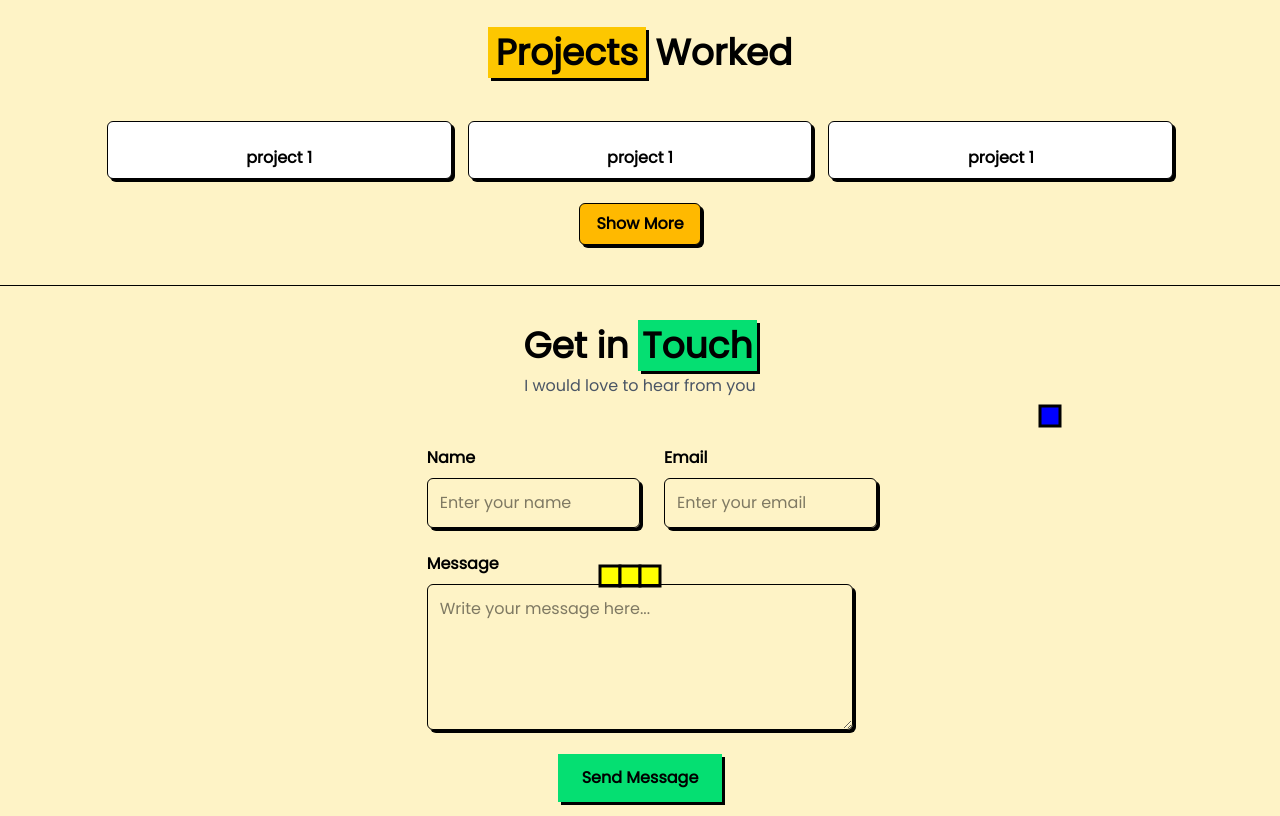
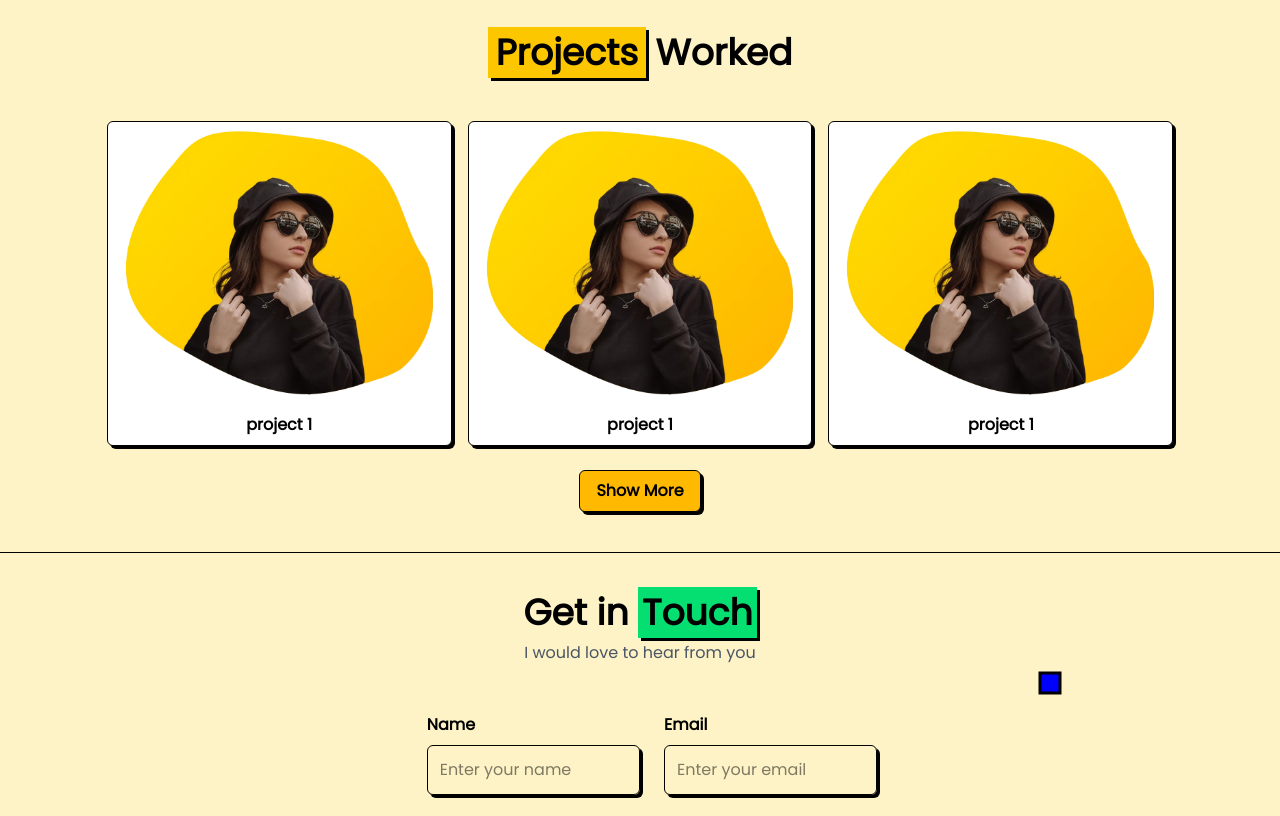
Before and after one commit to sanju-010/sanju, a website: page index.html in a window 1280 px wide. Shown: the part 2126-2942 px from the top of the page. Drawn offline with Linux system fonts and the light colour scheme; the site is published under a folder, as on GitHub Pages, so addresses that start at the root find nothing.

Commit message:
Updated Images.

```diff
--- a/index.html
+++ b/index.html
@@ -551,7 +551,7 @@
                         <!-- animated bg layer -->
                         <div
                             class="absolute w-full h-full transition-all duration-300 right-full top-full bg-amber-400 group-hover:right-0 group-hover:top-0">
-                        </div> <!-- content --> <img class="z-10" src="/images/bg_avatar.webp" alt=""> <span
+                        </div> <!-- content --> <img class="z-10" src="images/bg_avatar.webp" alt=""> <span
                             class="relative flex items-center gap-2 font-semibold transition-all duration-300 group-hover:text-white">
                             project 1 </span>
                     </div>
@@ -560,7 +560,7 @@
                         <!-- animated bg layer -->
                         <div
                             class="absolute w-full h-full transition-all duration-300 right-full top-full bg-amber-400 group-hover:right-0 group-hover:top-0">
-                        </div> <!-- content --> <img class="z-10" src="/images/bg_avatar.webp" alt=""> <span
+                        </div> <!-- content --> <img class="z-10" src="images/bg_avatar.webp" alt=""> <span
                             class="relative flex items-center gap-2 font-semibold transition-all duration-300 group-hover:text-white">
                             project 1 </span>
                     </div>
@@ -569,7 +569,7 @@
                         <!-- animated bg layer -->
                         <div
                             class="absolute w-full h-full transition-all duration-300 right-full top-full bg-amber-400 group-hover:right-0 group-hover:top-0">
-                        </div> <!-- content --> <img class="z-10" src="/images/bg_avatar.webp" alt=""> <span
+                        </div> <!-- content --> <img class="z-10" src="images/bg_avatar.webp" alt=""> <span
                             class="relative flex items-center gap-2 font-semibold transition-all duration-300 group-hover:text-white">
                             project 1 </span>
                     </div>
@@ -578,7 +578,7 @@
                         <!-- animated bg layer -->
                         <div
                             class="absolute w-full h-full transition-all duration-300 right-full top-full bg-amber-400 group-hover:right-0 group-hover:top-0">
-                        </div> <!-- content --> <img class="z-10" src="/images/bg_avatar.webp" alt=""> <span
+                        </div> <!-- content --> <img class="z-10" src="images/bg_avatar.webp" alt=""> <span
                             class="relative flex items-center gap-2 font-semibold transition-all duration-300 group-hover:text-white">
                             project 1 </span>
                     </div>
@@ -587,7 +587,7 @@
                         <!-- animated bg layer -->
                         <div
                             class="absolute w-full h-full transition-all duration-300 right-full top-full bg-amber-400 group-hover:right-0 group-hover:top-0">
-                        </div> <!-- content --> <img class="z-10" src="/images/bg_avatar.webp" alt=""> <span
+                        </div> <!-- content --> <img class="z-10" src="images/bg_avatar.webp" alt=""> <span
                             class="relative flex items-center gap-2 font-semibold transition-all duration-300 group-hover:text-white">
                             project 1 </span>
                     </div>
@@ -596,7 +596,7 @@
                         <!-- animated bg layer -->
                         <div
                             class="absolute w-full h-full transition-all duration-300 right-full top-full bg-amber-400 group-hover:right-0 group-hover:top-0">
-                        </div> <!-- content --> <img class="z-10" src="/images/bg_avatar.webp" alt=""> <span
+                        </div> <!-- content --> <img class="z-10" src="images/bg_avatar.webp" alt=""> <span
                             class="relative flex items-center gap-2 font-semibold transition-all duration-300 group-hover:text-white">
                             project 1 </span>
                     </div>
@@ -605,7 +605,7 @@
                         <!-- animated bg layer -->
                         <div
                             class="absolute w-full h-full transition-all duration-300 right-full top-full bg-amber-400 group-hover:right-0 group-hover:top-0">
-                        </div> <!-- content --> <img class="z-10" src="/images/bg_avatar.webp" alt=""> <span
+                        </div> <!-- content --> <img class="z-10" src="images/bg_avatar.webp" alt=""> <span
                             class="relative flex items-center gap-2 font-semibold transition-all duration-300 group-hover:text-white">
                             project 1 </span>
                     </div>
@@ -614,7 +614,7 @@
                         <!-- animated bg layer -->
                         <div
                             class="absolute w-full h-full transition-all duration-300 right-full top-full bg-amber-400 group-hover:right-0 group-hover:top-0">
-                        </div> <!-- content --> <img class="z-10" src="/images/bg_avatar.webp" alt=""> <span
+                        </div> <!-- content --> <img class="z-10" src="images/bg_avatar.webp" alt=""> <span
                             class="relative flex items-center gap-2 font-semibold transition-all duration-300 group-hover:text-white">
                             project 1 </span>
                     </div>
@@ -623,7 +623,7 @@
                         <!-- animated bg layer -->
                         <div
                             class="absolute w-full h-full transition-all duration-300 right-full top-full bg-amber-400 group-hover:right-0 group-hover:top-0">
-                        </div> <!-- content --> <img class="z-10" src="/images/bg_avatar.webp" alt=""> <span
+                        </div> <!-- content --> <img class="z-10" src="images/bg_avatar.webp" alt=""> <span
                             class="relative flex items-center gap-2 font-semibold transition-all duration-300 group-hover:text-white">
                             project 1 </span>
                     </div>
--- a/src/input.css
+++ b/src/input.css
@@ -12,23 +12,3 @@ body {
 html {
   scroll-behavior: smooth;
 }
-
-.project-card {
-  @apply relative flex flex-col gap-4 items-center px-4 py-2 overflow-hidden bg-white border border-black rounded-md shadow-[3px_3px_0_0_black];
-}
-
-@keyframes fadeUp {
-  from {
-    opacity: 0;
-    transform: translateY(20px);
-  }
-
-  to {
-    opacity: 1;
-    transform: translateY(0);
-  }
-}
-
-.animate-fadeUp {
-  animation: fadeUp 0.5s ease-out forwards;
-}
--- a/src/style.css
+++ b/src/style.css
@@ -1,9 +1,39 @@
+/* hero banner float containers */
 @keyframes float {
-  0%   { transform: translateY(0px); }
-  50%  { transform: translateY(-6px); }
-  100% { transform: translateY(0px); }
+  0% {
+    transform: translateY(0px);
+  }
+
+  50% {
+    transform: translateY(-6px);
+  }
+
+  100% {
+    transform: translateY(0px);
+  }
 }
 
 .animate-float {
   animation: float 2s ease-in-out infinite;
 }
+
+/* projects worked section */
+.project-card {
+  @apply relative flex flex-col gap-4 items-center px-4 py-2 overflow-hidden bg-white border border-black rounded-md shadow-[3px_3px_0_0_black];
+}
+
+@keyframes fadeUp {
+  from {
+    opacity: 0;
+    transform: translateY(20px);
+  }
+
+  to {
+    opacity: 1;
+    transform: translateY(0);
+  }
+}
+
+.animate-fadeUp {
+  animation: fadeUp 0.5s ease-out forwards;
+}
```
Also changed, not shown: src/output.css.
